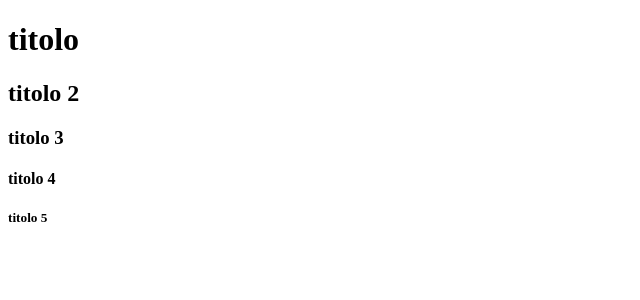
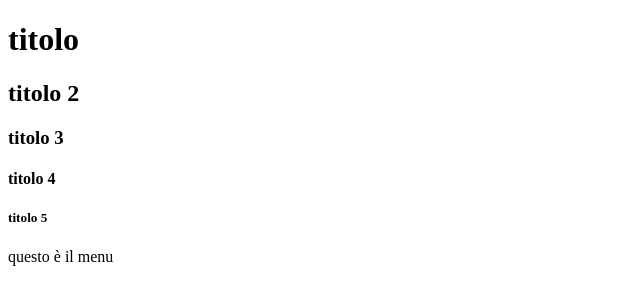
Before and after one commit to Elibra92/provagit, a plain HTML site: page index.html in a window 1280 px wide. Shown: the whole page, without its empty margins (0-640 px from the left). Drawn offline with Linux system fonts and the light colour scheme.

Commit message:
aggiunto il menu

```diff
--- a/index.html
+++ b/index.html
@@ -12,5 +12,6 @@
     <h3>titolo 3</h3>
     <h4>titolo 4</h4>
     <h5>titolo 5</h5>
+    <p>questo è il menu</p>
 </body>
 </html>
```
